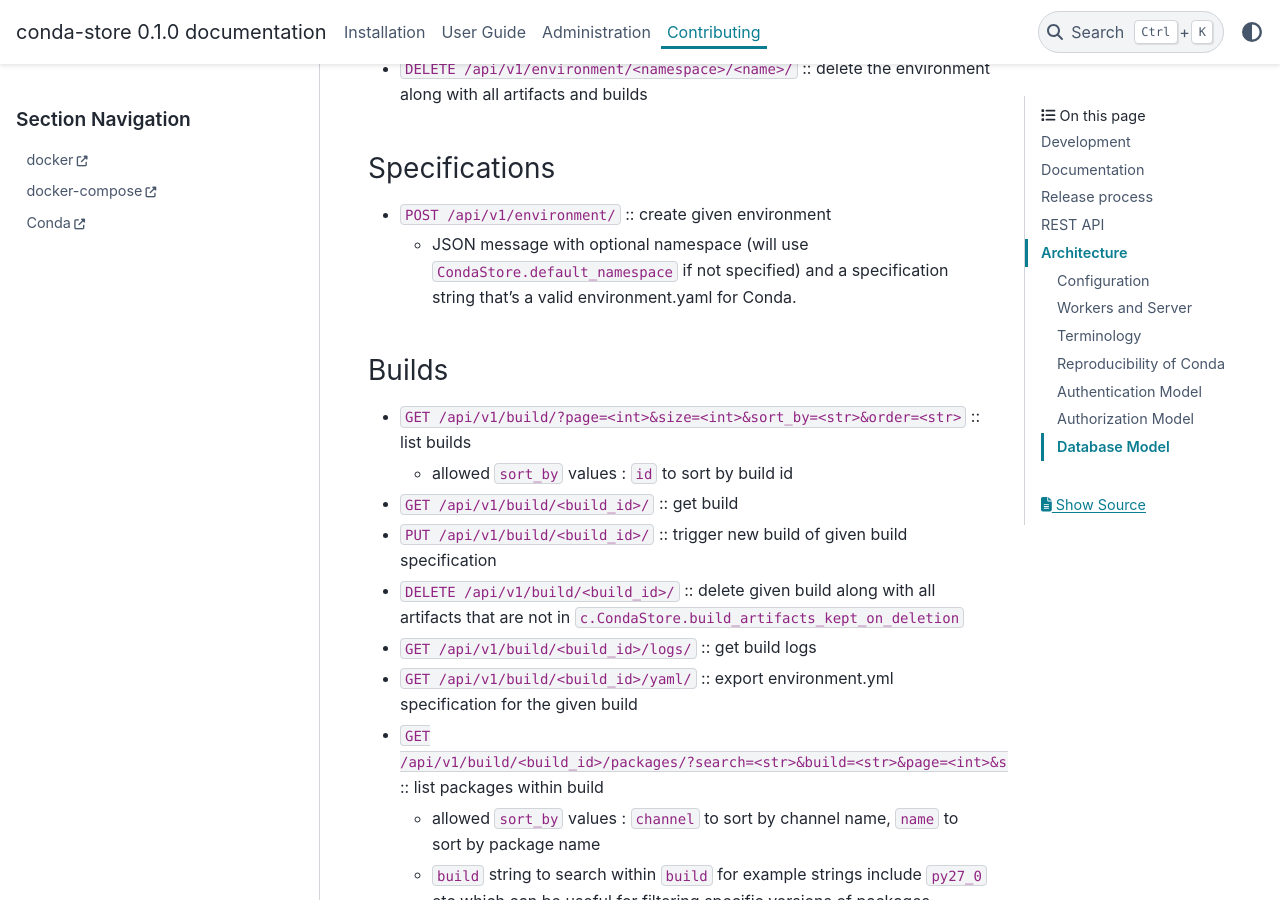
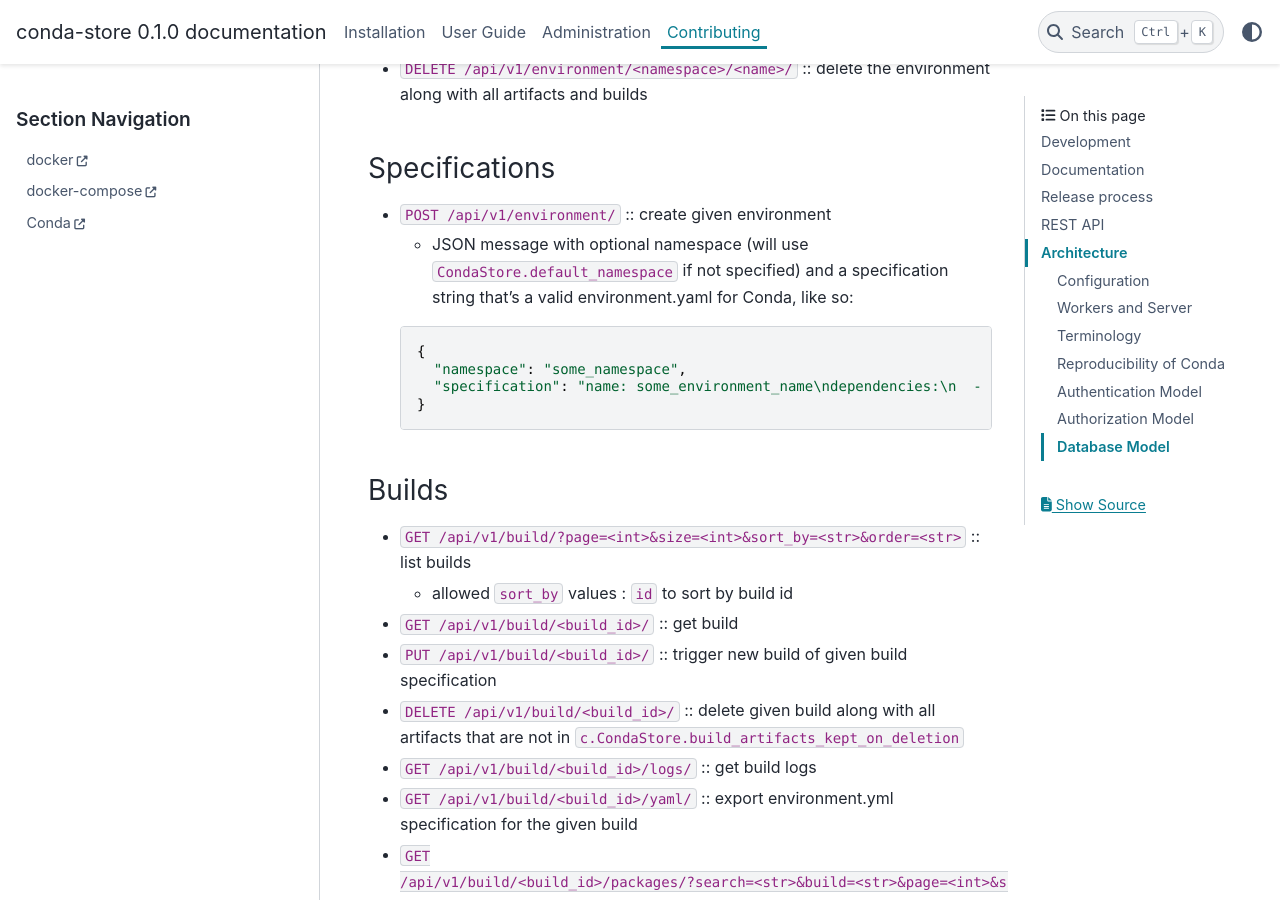
Before and after one commit to conda-incubator/conda-store, a Sphinx documentation site: the page built from docs/contributing.md, in a window 1280 px wide and 900 px high, scrolled down 3619 px. Built offline with Sphinx 7.4.7 and the PyData theme 0.15.4, drawn with Linux system fonts in a browser that asks for light colours.

Commit message:
docs: add sample JSON payload (#226)
for POST /api/v1/environment/

````diff
--- a/docs/contributing.md
+++ b/docs/contributing.md
@@ -151,7 +151,13 @@
 ### Specifications
 
  - `POST /api/v1/environment/` :: create given environment
-    - JSON message with optional namespace (will use `CondaStore.default_namespace` if not specified) and a specification string that's a valid environment.yaml for Conda.
+    - JSON message with optional namespace (will use `CondaStore.default_namespace` if not specified) and a specification string that's a valid environment.yaml for Conda, like so:
+    ```
+    {
+      "namespace": "some_namespace",
+      "specification": "name: some_environment_name\ndependencies:\n  - python=3.10.2=h543edf9_0_cpython\n"
+    }
+    ```
 
 ### Builds
 
````
